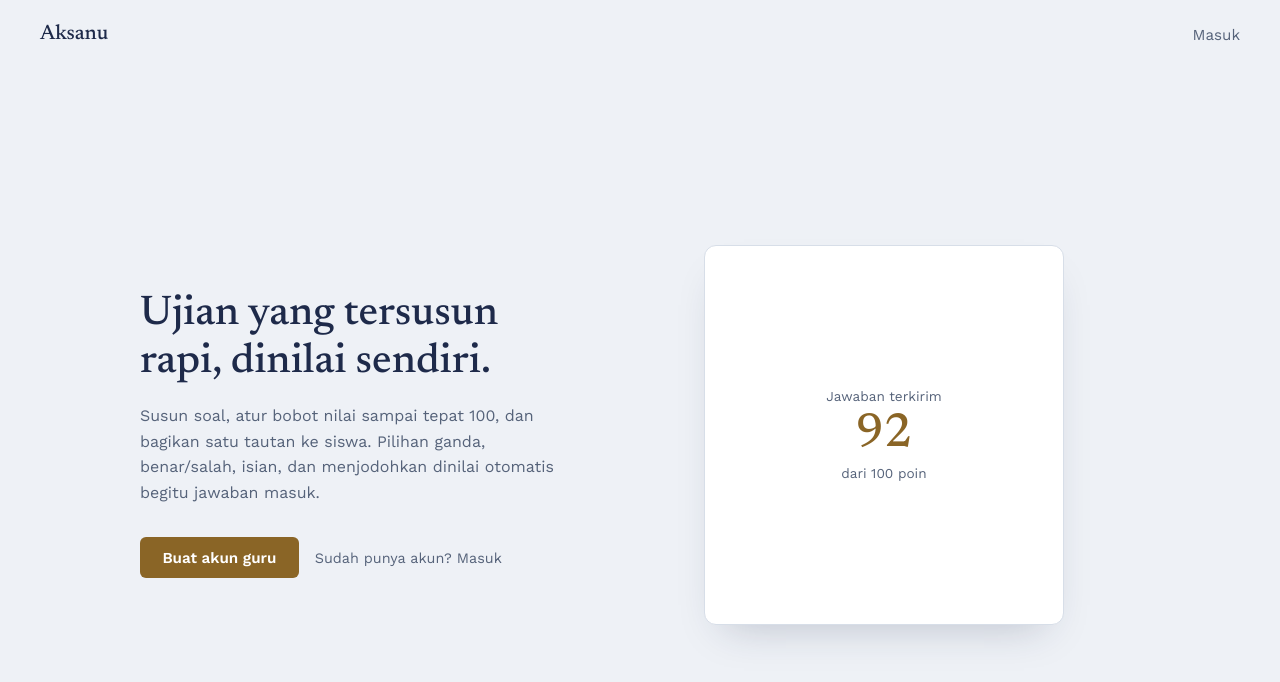
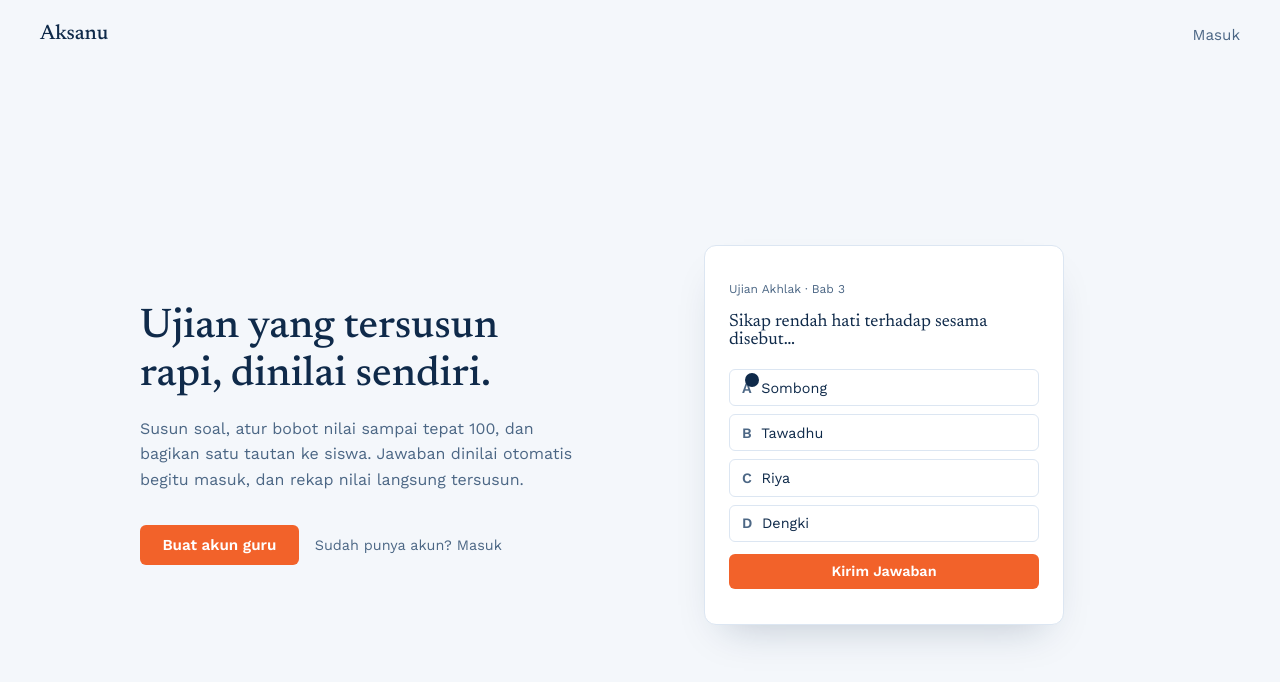
Before and after one commit to maulana10102020-sys/aksanu-exam, a Next.js app: page / in a window 1280 px wide. Shown: the top 682 px of the page. Built offline with nearby package versions, Linux system fonts and the light colour scheme.

Commit message:
Extend landing animation and update palette

```diff
--- a/app/globals.css
+++ b/app/globals.css
@@ -1,14 +1,14 @@
 @import url('https://fonts.googleapis.com/css2?family=Newsreader:opsz,wght@6..72,400;6..72,500;6..72,600&family=Work+Sans:wght@400;500;600;700&display=swap');
 
 :root {
-  --ink: #1E2A4A;
-  --ink-soft: #56637A;
-  --paper: #EEF1F6;
+  --ink: #0F2A4A;
+  --ink-soft: #4C6785;
+  --paper: #F4F7FB;
   --paper-card: #FFFFFF;
-  --line: #D7DEE8;
-  --brass: #B98B3E;
-  --brass-strong: #8A6526;
-  --brass-strong-dark: #6E4E1C;
+  --line: #DCE6F2;
+  --brass: #2F6FED;
+  --brass-strong: #F2622A;
+  --brass-strong-dark: #C94D1D;
   --success: #2F7D4F;
   --danger: #B3423A;
   --font-serif: 'Newsreader', Georgia, serif;
@@ -40,7 +40,7 @@ a { color: inherit; }
 }
 .input:focus {
   outline: none;
-  border-color: var(--brass);
+  border-color: var(--brass-strong);
 }
 
 .btn-primary {
@@ -58,7 +58,7 @@ a { color: inherit; }
   transition: background 0.15s ease;
 }
 .btn-primary:hover { background: var(--brass-strong-dark); }
-.btn-primary:disabled { background: #C9B79A; cursor: not-allowed; }
+.btn-primary:disabled { background: #F2B79C; cursor: not-allowed; }
 
 .btn-text {
   background: none;
@@ -79,7 +79,7 @@ a { color: inherit; }
 .auth-brand {
   flex: 1;
   background: var(--ink);
-  color: #F3EFE4;
+  color: #EAF1FC;
   padding: 3rem;
   display: flex;
   flex-direction: column;
@@ -99,6 +99,7 @@ a { color: inherit; }
   .auth-shell { flex-direction: column; }
   .auth-brand { padding: 2rem; }
 }
+
 @keyframes cursorPulse {
   0% { transform: scale(1); opacity: 0.9; }
   100% { transform: scale(2); opacity: 0; }
@@ -118,7 +119,7 @@ a { color: inherit; }
   position: absolute;
   inset: -6px;
   border-radius: 50%;
-  border: 2px solid var(--brass);
+  border: 2px solid var(--brass-strong);
   opacity: 0;
 }
 .demo-cursor.pulse::after {
--- a/app/page.js
+++ b/app/page.js
@@ -4,20 +4,35 @@ import { useEffect, useState } from 'react';
 
 const OPSI = ['Sombong', 'Tawadhu', 'Riya', 'Dengki'];
 const INDEKS_BENAR = 1;
+const REKAP = [
+  { nama: 'Ahmad Fauzi', nilai: 92 },
+  { nama: 'Siti Nur A.', nilai: 85 },
+  { nama: 'Budi Santoso', nilai: 78 },
+];
 
 const URUTAN = [
-  { fase: 'idle', durasi: 900 },
-  { fase: 'ke-opsi', durasi: 900 },
-  { fase: 'pilih', durasi: 800 },
-  { fase: 'ke-kirim', durasi: 900 },
-  { fase: 'kirim', durasi: 500 },
-  { fase: 'hasil', durasi: 2600 },
+  { grup: 'buat', fase: 'judul', durasi: 700 },
+  { grup: 'buat', fase: 'pertanyaan', durasi: 900 },
+  { grup: 'buat', fase: 'opsi', durasi: 1000 },
+  { grup: 'buat', fase: 'bobot', durasi: 700 },
+  { grup: 'buat', fase: 'tersimpan', durasi: 900 },
+  { grup: 'kerjakan', fase: 'idle', durasi: 700 },
+  { grup: 'kerjakan', fase: 'ke-opsi', durasi: 800 },
+  { grup: 'kerjakan', fase: 'pilih', durasi: 700 },
+  { grup: 'kerjakan', fase: 'ke-kirim', durasi: 800 },
+  { grup: 'kerjakan', fase: 'kirim', durasi: 500 },
+  { grup: 'kerjakan', fase: 'hasil', durasi: 1800 },
+  { grup: 'rekap', fase: 'header', durasi: 400 },
+  { grup: 'rekap', fase: 'baris1', durasi: 500 },
+  { grup: 'rekap', fase: 'baris2', durasi: 500 },
+  { grup: 'rekap', fase: 'baris3', durasi: 500 },
+  { grup: 'rekap', fase: 'selesai', durasi: 1900 },
 ];
 
 export default function LandingPage() {
   const [langkah, setLangkah] = useState(0);
   const [skor, setSkor] = useState(0);
-  const fase = URUTAN[langkah].fase;
+  const { grup, fase } = URUTAN[langkah];
 
   useEffect(() => {
     const t = setTimeout(() => {
@@ -32,10 +47,7 @@ export default function LandingPage() {
       const target = 92;
       const iv = setInterval(() => {
         n += 8;
-        if (n >= target) {
-          n = target;
-          clearInterval(iv);
-        }
+        if (n >= target) { n = target; clearInterval(iv); }
         setSkor(n);
       }, 40);
       return () => clearInterval(iv);
@@ -51,10 +63,11 @@ export default function LandingPage() {
     'ke-kirim': { top: 290, left: 90, opacity: 1 },
     kirim: { top: 290, left: 90, opacity: 1 },
     hasil: { top: 290, left: 90, opacity: 0 },
-  }[fase];
+  }[fase] || { top: 24, left: 24, opacity: 0 };
 
-  const terpilih = fase === 'pilih' || fase === 'ke-kirim' || fase === 'kirim' || fase === 'hasil';
-  const terkirim = fase === 'kirim' || fase === 'hasil';
+  const terpilih = ['pilih', 'ke-kirim', 'kirim', 'hasil'].includes(fase);
+  const sudahKirim = ['kirim', 'hasil'].includes(fase);
+  const tampilHasil = grup === 'kerjakan' && fase === 'hasil';
 
   return (
     <div style={{ height: '100vh', display: 'flex', flexDirection: 'column', background: 'var(--paper)', overflow: 'hidden' }}>
@@ -69,7 +82,7 @@ export default function LandingPage() {
             Ujian yang tersusun rapi, dinilai sendiri.
           </h1>
           <p style={{ fontSize: '1rem', color: 'var(--ink-soft)', lineHeight: 1.6, marginBottom: '2rem' }}>
-            Susun soal, atur bobot nilai sampai tepat 100, dan bagikan satu tautan ke siswa. Pilihan ganda, benar/salah, isian, dan menjodohkan dinilai otomatis begitu jawaban masuk.
+            Susun soal, atur bobot nilai sampai tepat 100, dan bagikan satu tautan ke siswa. Jawaban dinilai otomatis begitu masuk, dan rekap nilai langsung tersusun.
           </p>
           <div style={{ display: 'flex', gap: '1rem', alignItems: 'center' }}>
             <a href="/login" className="btn-primary">Buat akun guru</a>
@@ -78,8 +91,44 @@ export default function LandingPage() {
         </div>
 
         <div style={{ flex: 1, display: 'flex', justifyContent: 'center' }}>
-          <div style={{ position: 'relative', width: '360px', height: '380px', background: 'var(--paper-card)', border: '1px solid var(--line)', borderRadius: '12px', padding: '1.5rem', boxShadow: '0 20px 40px -20px rgba(30,42,74,0.25)' }}>
-            {!terkirim && fase !== 'hasil' ? (
+          <div style={{ position: 'relative', width: '360px', height: '380px', background: 'var(--paper-card)', border: '1px solid var(--line)', borderRadius: '12px', padding: '1.5rem', boxShadow: '0 20px 40px -20px rgba(15,42,74,0.25)' }}>
+
+            {grup === 'buat' && (
+              <div>
+                <p style={{ fontSize: '0.75rem', color: 'var(--ink-soft)', marginBottom: '0.9rem' }}>Tambah Soal</p>
+
+                <p style={{ fontSize: '0.8rem', color: 'var(--ink-soft)', marginBottom: '0.25rem' }}>Pertanyaan</p>
+                <div style={{ minHeight: '2.6rem', padding: '0.5rem 0.65rem', border: '1px solid var(--line)', borderRadius: '6px', marginBottom: '0.9rem', fontSize: '0.85rem' }}>
+                  {['pertanyaan', 'opsi', 'bobot', 'tersimpan'].includes(fase) && (
+                    <span className="fade-in-up">Sikap rendah hati terhadap sesama disebut…</span>
+                  )}
+                </div>
+
+                <p style={{ fontSize: '0.8rem', color: 'var(--ink-soft)', marginBottom: '0.25rem' }}>Pilihan Jawaban</p>
+                <div style={{ marginBottom: '0.9rem' }}>
+                  {['opsi', 'bobot', 'tersimpan'].includes(fase) &&
+                    OPSI.map((o, i) => (
+                      <p key={i} className="fade-in-up" style={{ fontSize: '0.82rem', margin: '0 0 0.3rem', color: 'var(--ink-soft)' }}>
+                        {String.fromCharCode(65 + i)}. {o}
+                      </p>
+                    ))}
+                </div>
+
+                <div style={{ display: 'flex', justifyContent: 'space-between', alignItems: 'center' }}>
+                  <div>
+                    <p style={{ fontSize: '0.8rem', color: 'var(--ink-soft)', margin: 0 }}>Bobot</p>
+                    {['bobot', 'tersimpan'].includes(fase) && (
+                      <p className="fade-in-up" style={{ fontSize: '1.1rem', fontWeight: 600, margin: 0 }}>10 poin</p>
+                    )}
+                  </div>
+                  {fase === 'tersimpan' && (
+                    <span className="fade-in-up" style={{ fontSize: '0.8rem', color: 'var(--success)', fontWeight: 600 }}>Tersimpan ✓</span>
+                  )}
+                </div>
+              </div>
+            )}
+
+            {grup === 'kerjakan' && !tampilHasil && (
               <div>
                 <p style={{ fontSize: '0.75rem', color: 'var(--ink-soft)', marginBottom: '0.4rem' }}>Ujian Akhlak · Bab 3</p>
                 <p style={{ fontFamily: 'var(--font-serif)', fontSize: '1.1rem', marginBottom: '1.25rem' }}>
@@ -88,55 +137,46 @@ export default function LandingPage() {
                 {OPSI.map((opt, i) => {
                   const aktif = terpilih && i === INDEKS_BENAR;
                   return (
-                    <div
-                      key={i}
-                      style={{
-                        display: 'flex',
-                        alignItems: 'center',
-                        gap: '0.6rem',
-                        padding: '0.6rem 0.75rem',
-                        marginBottom: '0.5rem',
-                        borderRadius: '6px',
-                        border: `1px solid ${aktif ? 'var(--brass)' : 'var(--line)'}`,
-                        background: aktif ? 'rgba(185,139,62,0.12)' : '#fff',
-                        transition: 'all 0.3s ease',
-                        fontSize: '0.9rem',
-                      }}
-                    >
-                      <span style={{ fontWeight: 600, color: aktif ? 'var(--brass-strong)' : 'var(--ink-soft)' }}>
-                        {String.fromCharCode(65 + i)}
-                      </span>
+                    <div key={i} style={{ display: 'flex', alignItems: 'center', gap: '0.6rem', padding: '0.6rem 0.75rem', marginBottom: '0.5rem', borderRadius: '6px', border: `1px solid ${aktif ? 'var(--brass-strong)' : 'var(--line)'}`, background: aktif ? 'rgba(242,98,42,0.1)' : '#fff', transition: 'all 0.3s ease', fontSize: '0.9rem' }}>
+                      <span style={{ fontWeight: 600, color: aktif ? 'var(--brass-strong-dark)' : 'var(--ink-soft)' }}>{String.fromCharCode(65 + i)}</span>
                       {opt}
                     </div>
                   );
                 })}
-                <div
-                  style={{
-                    marginTop: '0.75rem',
-                    textAlign: 'center',
-                    padding: '0.6rem',
-                    borderRadius: '6px',
-                    background: fase === 'kirim' ? 'var(--brass-strong-dark)' : 'var(--brass-strong)',
-                    color: '#fff',
-                    fontSize: '0.9rem',
-                    fontWeight: 600,
-                    transition: 'background 0.2s ease',
-                  }}
-                >
+                <div style={{ marginTop: '0.75rem', textAlign: 'center', padding: '0.6rem', borderRadius: '6px', background: sudahKirim ? 'var(--brass-strong-dark)' : 'var(--brass-strong)', color: '#fff', fontSize: '0.9rem', fontWeight: 600, transition: 'background 0.2s ease' }}>
                   Kirim Jawaban
                 </div>
               </div>
-            ) : (
+            )}
+
+            {tampilHasil && (
               <div className="fade-in-up" style={{ height: '100%', display: 'flex', flexDirection: 'column', alignItems: 'center', justifyContent: 'center' }}>
                 <p style={{ fontSize: '0.85rem', color: 'var(--ink-soft)', marginBottom: '0.4rem' }}>Jawaban terkirim</p>
-                <p style={{ fontFamily: 'var(--font-serif)', fontSize: '3rem', fontWeight: 500, margin: 0, color: 'var(--brass-strong)' }}>
-                  {skor}
-                </p>
+                <p style={{ fontFamily: 'var(--font-serif)', fontSize: '3rem', fontWeight: 500, margin: 0, color: 'var(--brass-strong-dark)' }}>{skor}</p>
                 <p style={{ fontSize: '0.85rem', color: 'var(--ink-soft)', marginTop: '0.4rem' }}>dari 100 poin</p>
               </div>
             )}
 
-            <div className={`demo-cursor ${fase === 'pilih' || fase === 'kirim' ? 'pulse' : ''}`} style={posisiKursor} />
+            {grup === 'rekap' && (
+              <div>
+                <p className="fade-in-up" style={{ fontSize: '0.75rem', color: 'var(--ink-soft)', marginBottom: '0.4rem' }}>Rekap Nilai</p>
+                <p className="fade-in-up" style={{ fontFamily: 'var(--font-serif)', fontSize: '1.1rem', marginBottom: '1.25rem' }}>Ujian Akhlak · Bab 3</p>
+                {REKAP.map((r, i) => {
+                  const tampil = (fase === 'baris1' && i === 0) || (fase === 'baris2' && i <= 1) || ((fase === 'baris3' || fase === 'selesai') && i <= 2);
+                  if (!tampil) return null;
+                  return (
+                    <div key={i} className="fade-in-up" style={{ display: 'flex', justifyContent: 'space-between', padding: '0.6rem 0', borderBottom: '1px solid var(--line)', fontSize: '0.9rem' }}>
+                      <span>{r.nama}</span>
+                      <span style={{ fontWeight: 600, color: 'var(--brass-strong-dark)' }}>{r.nilai}</span>
+                    </div>
+                  );
+                })}
+              </div>
+            )}
+
+            {grup === 'kerjakan' && (
+              <div className={`demo-cursor ${fase === 'pilih' || fase === 'kirim' ? 'pulse' : ''}`} style={posisiKursor} />
+            )}
           </div>
         </div>
       </main>
```
